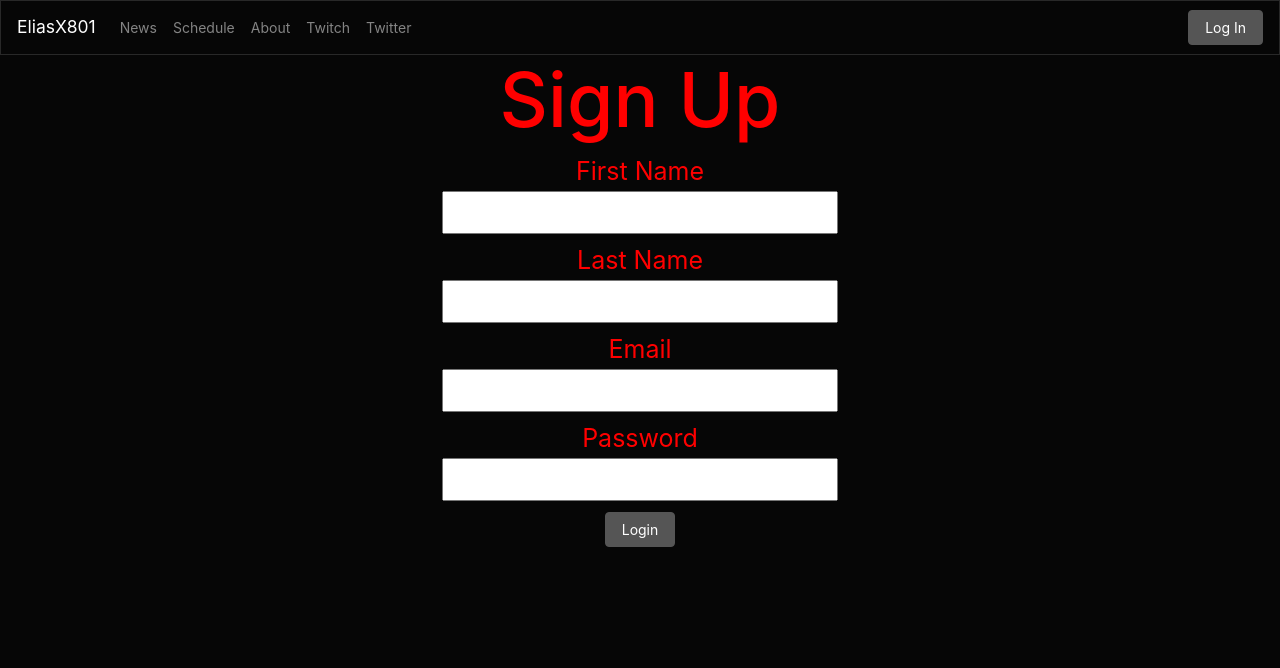
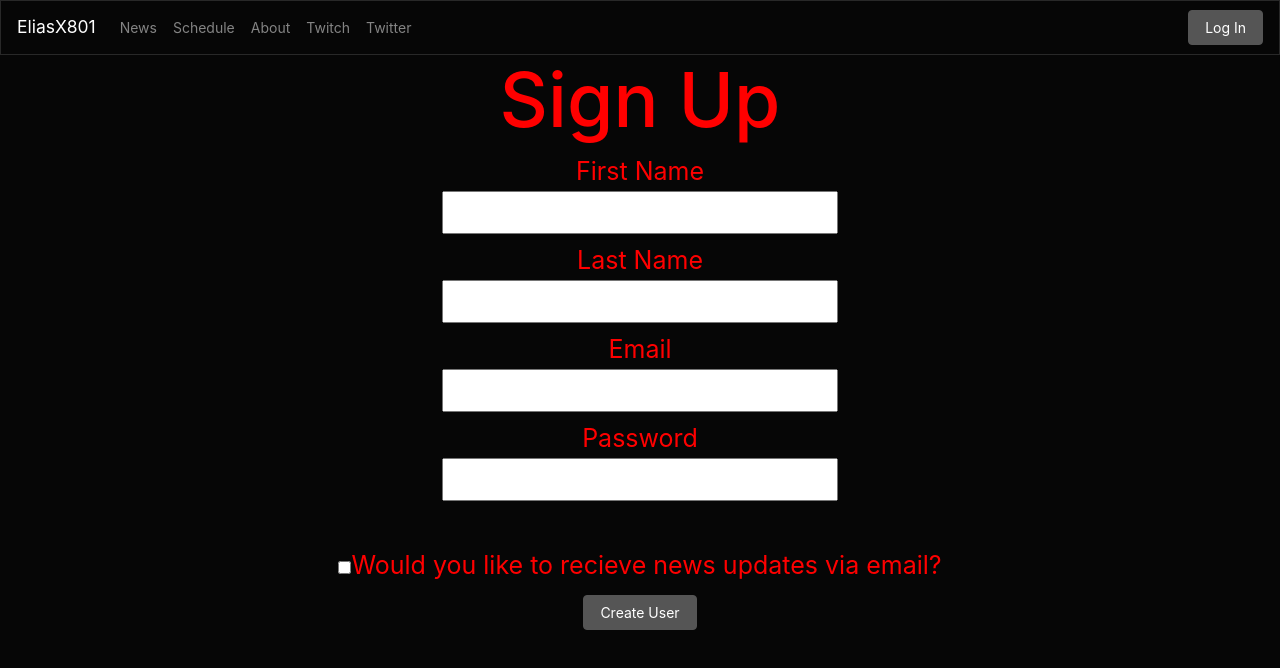
Before and after one commit to Gabriel-Faudoa/StreamSite, a React (Create React App) app: page /Signup in a window 1280 px wide. Shown: the top 668 px of the page. Built offline with nearby package versions, Linux system fonts and the light colour scheme.

Commit message:
Tweaked Signup Page

```diff
--- a/src/components/Schedule.js
+++ b/src/components/Schedule.js
@@ -3,8 +3,8 @@ import React, { Component } from "react";
 class Schedule extends Component {
   render() {
     return (
-      <div>
-        <h1>Schedule</h1>
+      <div className="">
+        <h1>To be determined</h1>
       </div>
     );
   }
--- a/src/components/Signup.js
+++ b/src/components/Signup.js
@@ -30,7 +30,12 @@ class Signup extends Component {
             <input type="text" name="Password" />
           </label>
           </div>
-          <button className="btn btn-secondary my-2 my-sm-0">Login</button>
+          <br/>
+          <div>
+            <input type="checkbox" id="emailList" name="signUp" value="newsletter" />
+            <label for="emailList">Would you like to recieve news updates via email?</label>
+          </div>
+          <button className="btn btn-secondary my-2 my-sm-0">Create User</button>
         </form>
       </div>
     );
```
